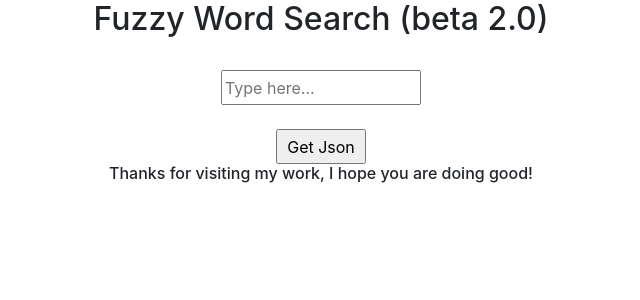
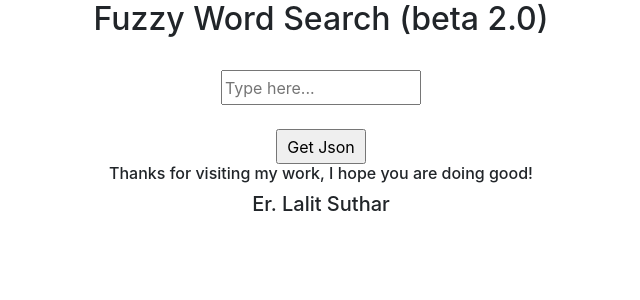
Before and after one commit to slalit360/fuzzy-word-search, a Django app: page / in a window 1280 px wide. Shown: the top 300 px of the page, without its empty margins (319-959 px from the left). Run offline with Django 3.2, Linux system fonts and the light colour scheme; parts of the project's set-up code (start-up, migrations or seed data) failed here and were passed over; some libraries are stand-ins or nearby versions.

Commit message:
Update index page

```diff
--- a/SearchApp/templates/index.html
+++ b/SearchApp/templates/index.html
@@ -31,6 +31,7 @@
         <input style="width:90px;height:35px;" type="submit" value="Get Json">
     </form>
       <h6>Thanks for visiting my work, I hope you are doing good!</h6>
+      <h5>Er. Lalit Suthar</h5>
   </div>
 </center>
 </body>
```
